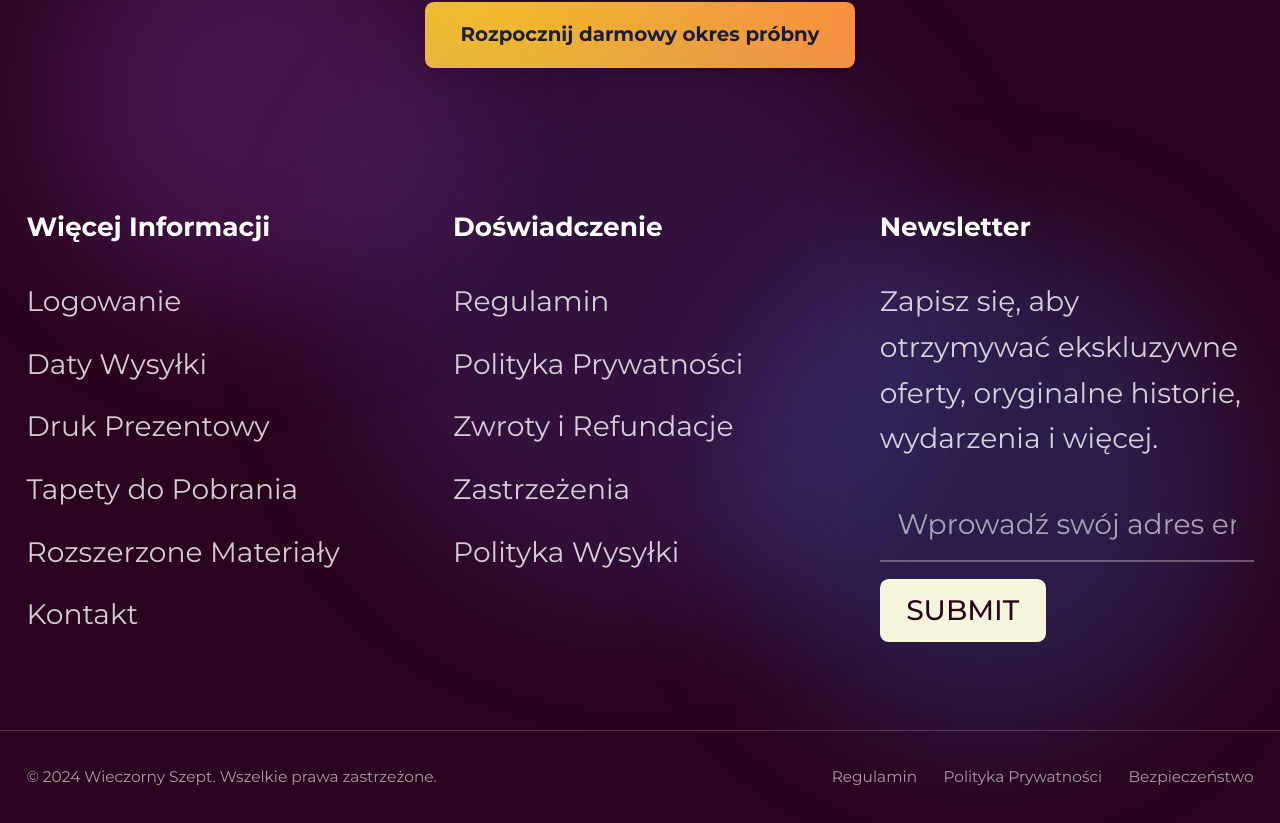
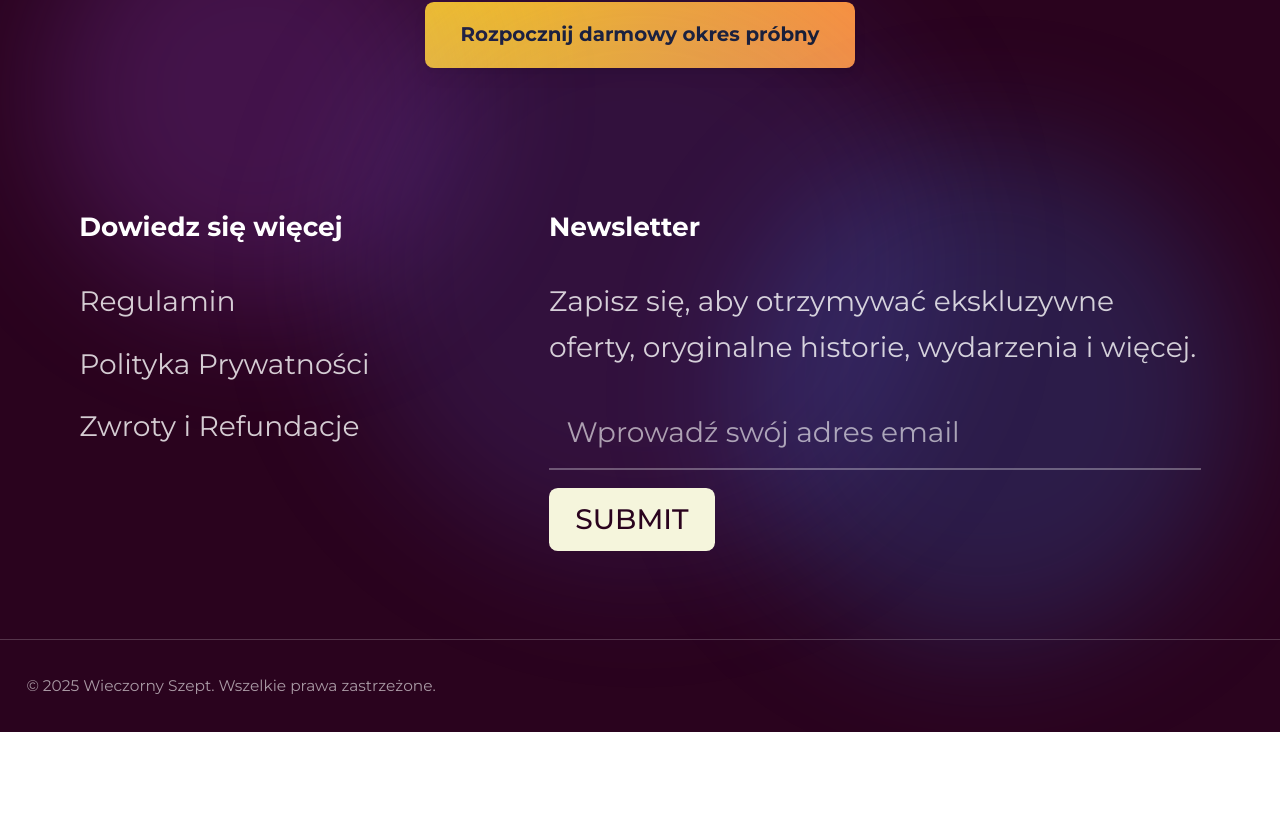
Before and after one commit to kamilkulik/whisper, a Next.js app: page / in a window 1280 px wide. Shown: the part 4332-5155 px from the top of the page. After the commit the page ends 5064 px from the top, so only its background shows below. Built offline with nearby package versions, Linux system fonts and the light colour scheme.

Commit message:
footer improved

```diff
--- a/src/app/page.tsx
+++ b/src/app/page.tsx
@@ -381,68 +381,11 @@ export default function Home() {
         {/* Main Footer Content */}
         <div className="relative pt-16 pb-8">
           <div className="max-w-7xl mx-auto px-6">
-            <div className="grid md:grid-cols-3 gap-12 mb-12">
-              {/* Left Column - More Info */}
-              <div>
+            <div className="grid md:grid-cols-5 gap-12 mb-12 px-12">
+              {/* Middle Column - Links */}
+              <div className="col-span-2">
                 <h3 className="text-2xl font-bold mb-8 elegant-text">
-                  Więcej Informacji
-                </h3>
-                <ul className="space-y-4">
-                  <li>
-                    <a
-                      href="#"
-                      className="text-white/80 hover:text-white transition-colors"
-                    >
-                      Logowanie
-                    </a>
-                  </li>
-                  <li>
-                    <a
-                      href="#"
-                      className="text-white/80 hover:text-white transition-colors"
-                    >
-                      Daty Wysyłki
-                    </a>
-                  </li>
-                  <li>
-                    <a
-                      href="#"
-                      className="text-white/80 hover:text-white transition-colors"
-                    >
-                      Druk Prezentowy
-                    </a>
-                  </li>
-                  <li>
-                    <a
-                      href="#"
-                      className="text-white/80 hover:text-white transition-colors"
-                    >
-                      Tapety do Pobrania
-                    </a>
-                  </li>
-                  <li>
-                    <a
-                      href="#"
-                      className="text-white/80 hover:text-white transition-colors"
-                    >
-                      Rozszerzone Materiały
-                    </a>
-                  </li>
-                  <li>
-                    <a
-                      href="#"
-                      className="text-white/80 hover:text-white transition-colors"
-                    >
-                      Kontakt
-                    </a>
-                  </li>
-                </ul>
-              </div>
-
-              {/* Middle Column - Links */}
-              <div>
-                <h3 className="text-2xl font-bold mb-8 elegant-text">
-                  Doświadczenie
+                  Dowiedz się więcej
                 </h3>
                 <ul className="space-y-4">
                   <li>
@@ -469,27 +412,11 @@ export default function Home() {
                       Zwroty i Refundacje
                     </a>
                   </li>
-                  <li>
-                    <a
-                      href="#"
-                      className="text-white/80 hover:text-white transition-colors"
-                    >
-                      Zastrzeżenia
-                    </a>
-                  </li>
-                  <li>
-                    <a
-                      href="#"
-                      className="text-white/80 hover:text-white transition-colors"
-                    >
-                      Polityka Wysyłki
-                    </a>
-                  </li>
                 </ul>
               </div>
 
               {/* Right Column - Newsletter */}
-              <div>
+              <div className="col-span-3">
                 <h3 className="text-2xl font-bold mb-8 elegant-text">
                   Newsletter
                 </h3>
@@ -518,27 +445,7 @@ export default function Home() {
           <div className="max-w-7xl mx-auto px-6">
             <div className="flex flex-col md:flex-row justify-between items-center space-y-4 md:space-y-0">
               <div className="text-white/60 text-sm">
-                © 2024 Wieczorny Szept. Wszelkie prawa zastrzeżone.
-              </div>
-              <div className="flex space-x-6 text-sm">
-                <a
-                  href="#"
-                  className="text-white/60 hover:text-white transition-colors"
-                >
-                  Regulamin
-                </a>
-                <a
-                  href="#"
-                  className="text-white/60 hover:text-white transition-colors"
-                >
-                  Polityka Prywatności
-                </a>
-                <a
-                  href="#"
-                  className="text-white/60 hover:text-white transition-colors"
-                >
-                  Bezpieczeństwo
-                </a>
+                © 2025 Wieczorny Szept. Wszelkie prawa zastrzeżone.
               </div>
             </div>
           </div>
```
Also changed, not shown: src/app/_components/Footer.tsx (added).
